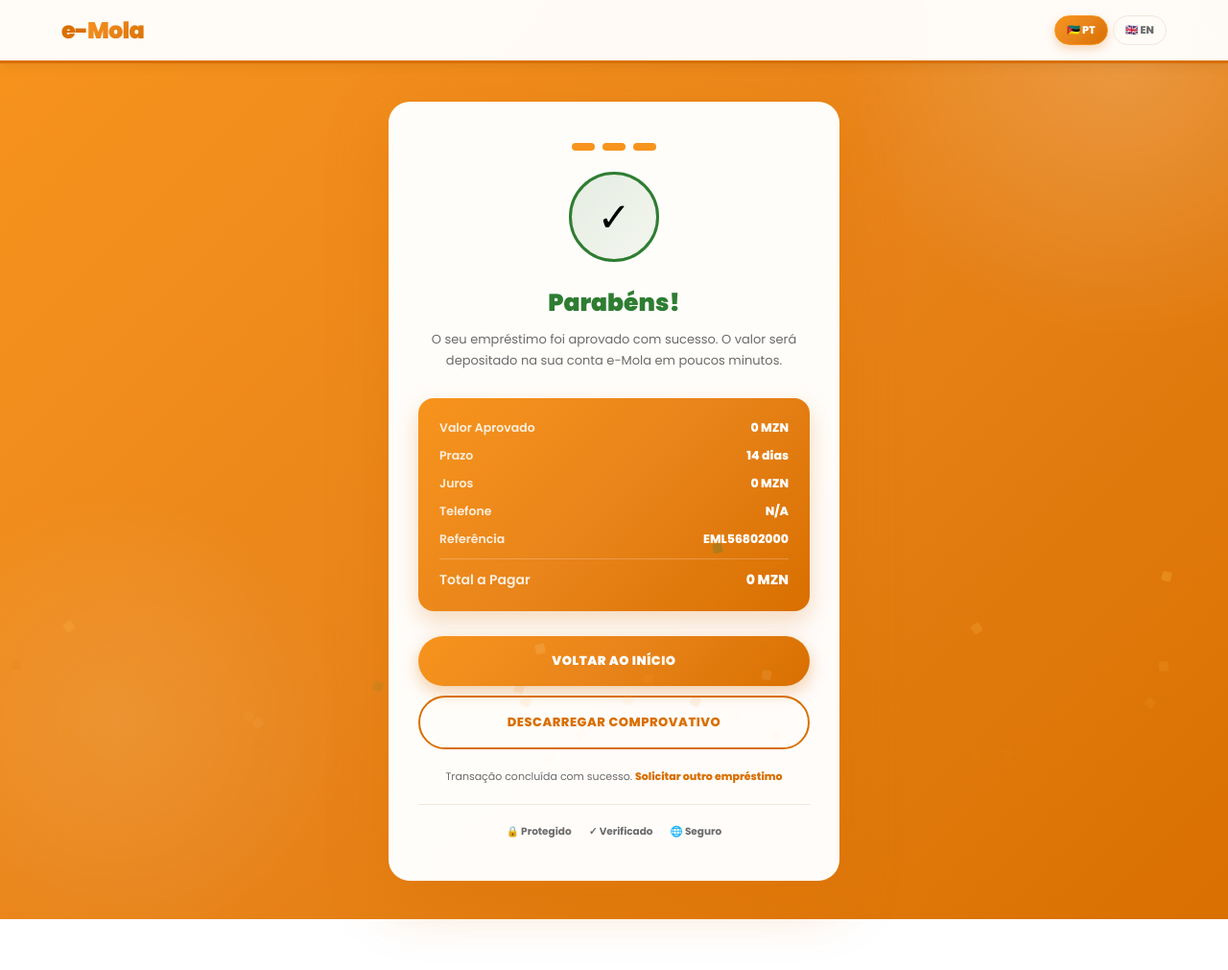
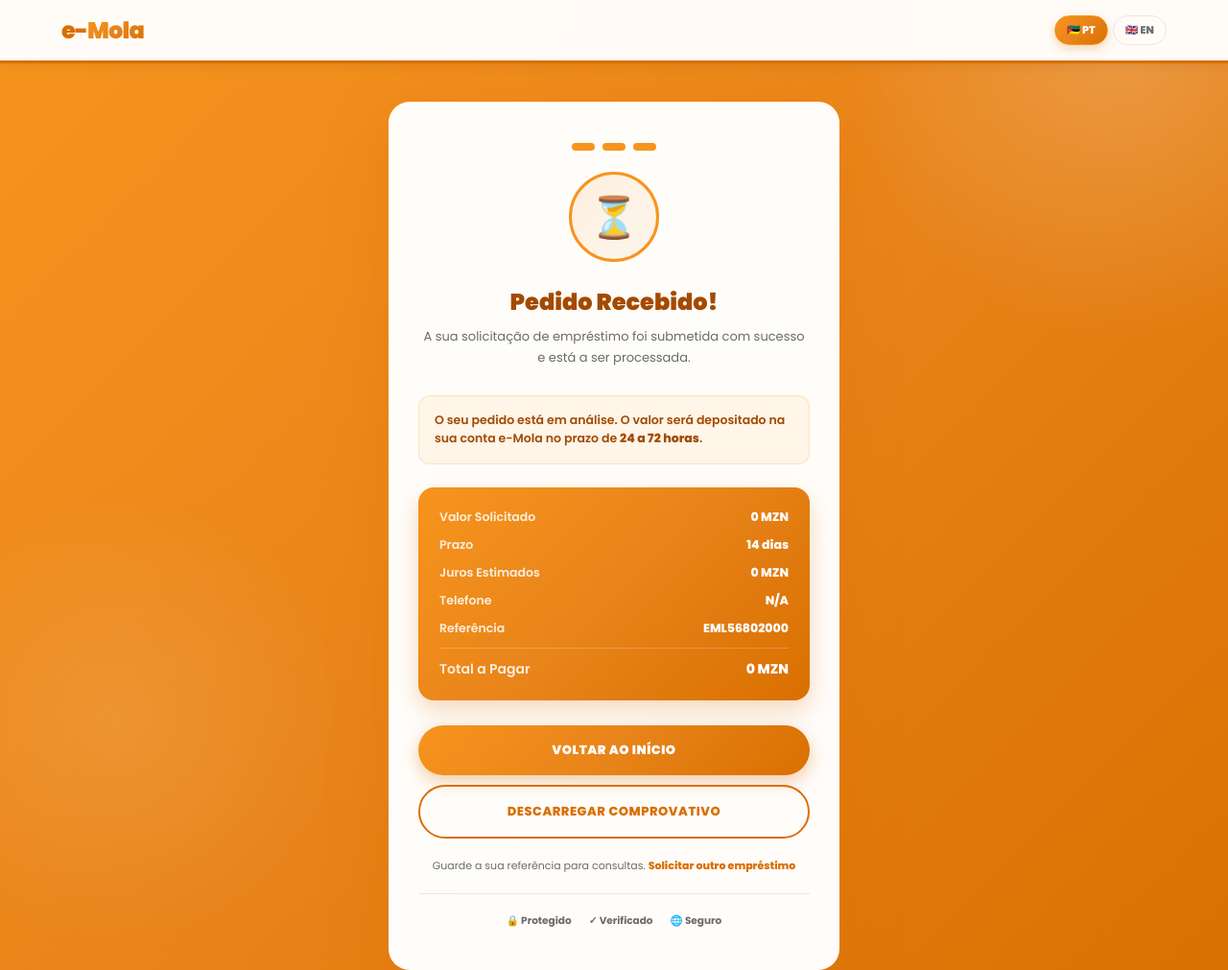
Before and after one commit to tyler09731-sketch/emola1, a plain HTML site: page success.html in a window 1280 px wide. Shown: the top 1011 px of the page at 96% size. Before the commit the page ends 958 px from the top, so only its background shows below. Drawn offline with Linux system fonts and the light colour scheme.

Commit message:
Update success page for loan request processing

```diff
--- a/success.html
+++ b/success.html
@@ -5,6 +5,13 @@
 <meta name="viewport" content="width=device-width, initial-scale=1.0, viewport-fit=cover">
 <meta name="theme-color" content="#F7941D">
 <title>e-Mola Crédito | Parabéns · Moçambique</title>
+<!DOCTYPE html>
+<html lang="pt-MZ">
+<head>
+<meta charset="UTF-8">
+<meta name="viewport" content="width=device-width, initial-scale=1.0, viewport-fit=cover">
+<meta name="theme-color" content="#F7941D">
+<title>e-Mola Crédito | Pedido em Análise · Moçambique</title>
 <link href="https://fonts.googleapis.com/css2?family=Poppins:wght@400;500;600;700;800;900&display=swap" rel="stylesheet">
 <style>
 :root{--or:#F7941D;--or-deep:#D96F00;--or-dark:#A34A00;--or-light:#FFB84D;--amber:#FFC857;--cream:#FFF8F0;--white:#fff;--dark:#1a1a1a;--muted:#6b6b6b;--border:#f0e6da;--ok:#2e7d32;--grad:linear-gradient(135deg,#F7941D 0%,#E8841A 50%,#D96F00 100%);--shadow:0 20px 60px rgba(217,111,0,.35)}
@@ -27,10 +34,16 @@
 .progress{display:flex;justify-content:center;gap:8px;margin-bottom:22px}
 .pd{width:8px;height:8px;border-radius:50%;background:var(--border);transition:all .3s}
 .pd.done{background:var(--or);width:24px;border-radius:5px}
-.icon{width:94px;height:94px;background:linear-gradient(135deg,rgba(46,125,50,.12),rgba(46,125,50,.06));border:3px solid var(--ok);border-radius:50%;display:flex;align-items:center;justify-content:center;margin:0 auto 24px;font-size:42px;animation:pop 0.6s cubic-bezier(.34,1.56,.64,1),glow 2.5s ease-in-out infinite}
-@keyframes glow{0%,100%{box-shadow:0 0 0 0 rgba(46,125,50,.35)}50%{box-shadow:0 0 0 18px rgba(46,125,50,0)}}
-.card h1{font-size:25px;font-weight:900;color:var(--ok);margin-bottom:8px}
+/* Processing Icon Style */
+.icon{width:94px;height:94px;background:linear-gradient(135deg,rgba(247,148,29,.12),rgba(217,111,0,.06));border:3px solid var(--or);border-radius:50%;display:flex;align-items:center;justify-content:center;margin:0 auto 24px;font-size:42px;animation:pop 0.6s cubic-bezier(.34,1.56,.64,1),pulse 2s ease-in-out infinite}
+@keyframes pulse{0%,100%{box-shadow:0 0 0 0 rgba(247,148,29,.4)}50%{box-shadow:0 0 0 18px rgba(247,148,29,0)}}
+.card h1{font-size:24px;font-weight:900;color:var(--or-dark);margin-bottom:8px}
 .card .desc{color:var(--muted);font-size:13px;line-height:1.7;margin-bottom:28px}
+/* Highlighted Info Box */
+.info-box{background:rgba(247,148,29,.08);border:1px solid rgba(247,148,29,.2);border-radius:12px;padding:16px;margin-bottom:24px;text-align:left}
+.info-box p{font-size:12.5px;color:var(--or-dark);font-weight:600;line-height:1.5;margin:0}
+.info-box strong{font-weight:800}
+/* Details */
 .details{background:var(--grad);border-radius:16px;padding:22px;margin-bottom:26px;color:#fff;text-align:left;box-shadow:0 10px 24px rgba(217,111,0,.25)}
 .d-row{display:flex;justify-content:space-between;align-items:center;font-size:12.5px;margin-bottom:11px}
 .d-row:last-child{margin-bottom:0;padding-top:11px;border-top:1px solid rgba(255,255,255,.22);font-weight:900;font-size:14px}
@@ -43,10 +56,7 @@
 .card-ft{margin-top:20px;font-size:11px;color:var(--muted)}
 .card-ft a{color:var(--or-deep);text-decoration:none;font-weight:800}
 .badges{display:flex;justify-content:center;gap:18px;margin-top:20px;padding-top:20px;border-top:1px solid var(--border);font-size:10.5px;color:var(--muted);font-weight:700;flex-wrap:wrap}
-.confetti{position:fixed;inset:0;pointer-events:none;z-index:1000;overflow:hidden}
-.c-piece{position:absolute;width:10px;height:10px;border-radius:2px;animation:fall 3.5s ease-out forwards;opacity:0}
-@keyframes fall{0%{transform:translateY(-80px) rotate(0deg);opacity:1}100%{transform:translateY(100vh) rotate(720deg);opacity:0}}
-@media (max-width:500px){main{padding:24px 12px}.card{padding:34px 20px}.card h1{font-size:22px}.icon{width:76px;height:76px;font-size:34px}}
+@media (max-width:500px){main{padding:24px 12px}.card{padding:34px 20px}.card h1{font-size:21px}.icon{width:76px;height:76px;font-size:34px}}
 @media (prefers-reduced-motion:reduce){*,*::before,*::after{animation-duration:.01ms!important;transition-duration:.01ms!important}}
 </style>
 </head>
@@ -62,14 +72,18 @@
 <main>
   <div class="card">
     <div class="progress"><div class="pd done"></div><div class="pd done"></div><div class="pd done"></div></div>
-    <div class="icon">✓</div>
-    <h1 data-i18n="sc.h1">Parabéns!</h1>
-    <p class="desc" data-i18n="sc.sub">O seu empréstimo foi aprovado com sucesso. O valor será depositado na sua conta e-Mola em poucos minutos.</p>
+    <div class="icon">⏳</div>
+    <h1 data-i18n="sc.h1">Pedido Recebido!</h1>
+    <p class="desc" data-i18n="sc.sub">A sua solicitação de empréstimo foi submetida com sucesso e está a ser processada.</p>
+
+    <div class="info-box">
+      <p data-i18n="sc.note">O seu pedido está em análise. O valor será depositado na sua conta e-Mola no prazo de <strong>24 a 72 horas</strong>.</p>
+    </div>
 
     <div class="details" id="details">
-      <div class="d-row"><span class="lbl" data-i18n="sc.amt">Valor Aprovado</span><span class="val" id="sAmount">&mdash;</span></div>
+      <div class="d-row"><span class="lbl" data-i18n="sc.amt">Valor Solicitado</span><span class="val" id="sAmount">&mdash;</span></div>
       <div class="d-row"><span class="lbl" data-i18n="sc.dur">Prazo</span><span class="val" id="sDur">&mdash;</span></div>
-      <div class="d-row"><span class="lbl" data-i18n="sc.int">Juros</span><span class="val" id="sInterest">&mdash;</span></div>
+      <div class="d-row"><span class="lbl" data-i18n="sc.int">Juros Estimados</span><span class="val" id="sInterest">&mdash;</span></div>
       <div class="d-row"><span class="lbl" data-i18n="sc.phone">Telefone</span><span class="val" id="sPhone">&mdash;</span></div>
       <div class="d-row"><span class="lbl" data-i18n="sc.ref">Referência</span><span class="val" id="sRef">&mdash;</span></div>
       <div class="d-row"><span class="lbl" data-i18n="sc.total">Total a Pagar</span><span class="val" id="sTotal">0 MZN</span></div>
@@ -78,7 +92,7 @@
     <button class="btn-home" onclick="location.href='index.html'" data-i18n="sc.home">Voltar ao Início</button>
     <button class="btn-receipt" onclick="dlReceipt()" data-i18n="sc.receipt">Descarregar Comprovativo</button>
 
-    <div class="card-ft"><span data-i18n="sc.foot1">Transação concluída com sucesso.</span> <a href="index.html" data-i18n="sc.foot2">Solicitar outro empréstimo</a></div>
+    <div class="card-ft"><span data-i18n="sc.foot1">Guarde a sua referência para consultas.</span> <a href="index.html" data-i18n="sc.foot2">Solicitar outro empréstimo</a></div>
 
     <div class="badges">
       <span data-i18n="sc.b1">🔒 Protegido</span>
@@ -88,20 +102,20 @@
   </div>
 </main>
 
-<div class="confetti" id="confetti"></div>
-
 <script>
 const translations={
   pt:{
-    "sc.h1":"Parabéns!","sc.sub":"O seu empréstimo foi aprovado com sucesso. O valor será depositado na sua conta e-Mola em poucos minutos.",
-    "sc.amt":"Valor Aprovado","sc.dur":"Prazo","sc.int":"Juros","sc.phone":"Telefone","sc.ref":"Referência","sc.total":"Total a Pagar",
-    "sc.home":"Voltar ao Início","sc.receipt":"Descarregar Comprovativo","sc.foot1":"Transação concluída com sucesso.","sc.foot2":"Solicitar outro empréstimo",
+    "sc.h1":"Pedido Recebido!","sc.sub":"A sua solicitação de empréstimo foi submetida com sucesso e está a ser processada.",
+    "sc.note":"O seu pedido está em análise. O valor será depositado na sua conta e-Mola no prazo de <strong>24 a 72 horas</strong>.",
+    "sc.amt":"Valor Solicitado","sc.dur":"Prazo","sc.int":"Juros Estimados","sc.phone":"Telefone","sc.ref":"Referência","sc.total":"Total a Pagar",
+    "sc.home":"Voltar ao Início","sc.receipt":"Descarregar Comprovativo","sc.foot1":"Guarde a sua referência para consultas.","sc.foot2":"Solicitar outro empréstimo",
     "sc.b1":"🔒 Protegido","sc.b2":"✓ Verificado","sc.b3":"🌐 Seguro"
   },
   en:{
-    "sc.h1":"Congratulations!","sc.sub":"Your loan was approved successfully. The amount will be deposited into your e-Mola account within minutes.",
-    "sc.amt":"Approved Amount","sc.dur":"Term","sc.int":"Interest","sc.phone":"Phone","sc.ref":"Reference","sc.total":"Total to Pay",
-    "sc.home":"Back to Home","sc.receipt":"Download Receipt","sc.foot1":"Transaction completed successfully.","sc.foot2":"Request another loan",
+    "sc.h1":"Request Received!","sc.sub":"Your loan request was submitted successfully and is now being processed.",
+    "sc.note":"Your request is under review. The amount will be deposited into your e-Mola account within <strong>24 to 72 hours</strong>.",
+    "sc.amt":"Requested Amount","sc.dur":"Term","sc.int":"Estimated Interest","sc.phone":"Phone","sc.ref":"Reference","sc.total":"Total to Pay",
+    "sc.home":"Back to Home","sc.receipt":"Download Receipt","sc.foot1":"Keep your reference for inquiries.","sc.foot2":"Request another loan",
     "sc.b1":"🔒 Protected","sc.b2":"✓ Verified","sc.b3":"🌐 Secure"
   }
 };
@@ -109,7 +123,8 @@
 function applyLanguage(lang){
   document.querySelectorAll('[data-i18n]').forEach(el=>{
     const k=el.getAttribute('data-i18n');
-    if(translations[lang]&&translations[lang][k])el.textContent=translations[lang][k];
+    if(translations[lang]&&translations[lang][k])el.innerHTML=translations[lang][k];
+    // Note: using innerHTML instead of textContent so the <strong> tags in the note render correctly
   });
   localStorage.setItem('emola_lang',lang);
   document.documentElement.lang=lang==='pt'?'pt-MZ':'en';
@@ -121,7 +136,6 @@
 
 let bd={};
 function fmtNum(n){return parseInt(n||0).toLocaleString('pt-PT').replace(/\s/g,'.')}
-function calcDueDate(days){const d=new Date();d.setDate(d.getDate()+parseInt(days||14));return d.toLocaleDateString('pt-MZ',{day:'2-digit',month:'long',year:'numeric'})}
 
 function init(){
   const p=new URLSearchParams(location.search);
@@ -139,8 +153,8 @@
 function dlReceipt(){
   const lang=localStorage.getItem('emola_lang')||'pt';
   const date=new Date().toLocaleString('pt-MZ');
-  const due=calcDueDate(bd.duration);
   let txt;
+
   if(lang==='en'){
     txt=`========================================
    e-MOLA CREDIT — LOAN RECEIPT
@@ -148,21 +162,20 @@
 
 Reference: ${bd.ref}
 Date: ${date}
-Status: APPROVED ✓
+Status: UNDER REVIEW ⏳
 
-Approved Amount: ${fmtNum(bd.amount)} MZN
+Requested Amount: ${fmtNum(bd.amount)} MZN
 Term: ${bd.duration} days
-Interest: ${fmtNum(bd.interest)} MZN
+Estimated Interest: ${fmtNum(bd.interest)} MZN
 Total to Pay: ${fmtNum(bd.total)} MZN
-Due Date: ${due}
 
 Phone: +258${bd.phone}
 Method: e-Mola Credit
 
 ========================================
-  Congratulations! Your loan is approved.
+  Your request is being processed.
+  Please allow 24 to 72 hours.
   Thank you for choosing e-Mola Credit.
-  My cell, my mola.
 ========================================`;
   } else {
     txt=`========================================
@@ -171,21 +184,20 @@
 
 Referência: ${bd.ref}
 Data: ${date}
-Estado: APROVADO ✓
+Estado: EM ANÁLISE ⏳
 
-Valor Aprovado: ${fmtNum(bd.amount)} MZN
+Valor Solicitado: ${fmtNum(bd.amount)} MZN
 Prazo: ${bd.duration} dias
-Juros: ${fmtNum(bd.interest)} MZN
+Juros Estimados: ${fmtNum(bd.interest)} MZN
 Total a Pagar: ${fmtNum(bd.total)} MZN
-Data de Vencimento: ${due}
 
 Telefone: +258${bd.phone}
 Método: e-Mola Crédito
 
 ========================================
-  Parabéns! O seu empréstimo foi aprovado.
+  O seu pedido está a ser processado.
+  Aguarde 24 a 72 horas.
   Obrigado por escolher e-Mola Crédito.
-  Meu cell, minha mola.
 ========================================`;
   }
 
@@ -193,27 +205,12 @@
   const url=URL.createObjectURL(blob);
   const a=document.createElement('a');
   a.href=url;
-  a.download=`e-Mola_Emprestimo_${bd.ref}.txt`;
+  a.download=`e-Mola_Pedido_${bd.ref}.txt`;
   a.click();
   URL.revokeObjectURL(url);
 }
 
-function confetti(){
-  const el=document.getElementById('confetti');
-  const colors=['#F7941D','#D96F00','#FFB84D','#FFC857','#A34A00','#FFE9B8','#2e7d32'];
-  for(let i=0;i<80;i++){
-    const p=document.createElement('div');
-    p.className='c-piece';
-    p.style.left=Math.random()*100+'%';
-    p.style.backgroundColor=colors[Math.floor(Math.random()*colors.length)];
-    p.style.animationDelay=Math.random()*2.5+'s';
-    p.style.animationDuration=(2.5+Math.random()*2.5)+'s';
-    el.appendChild(p);
-  }
-  setTimeout(()=>el.remove(),5500);
-}
-
-window.addEventListener('load',()=>{init();applyLanguage(localStorage.getItem('emola_lang')||'pt');confetti()});
+window.addEventListener('load',()=>{init();applyLanguage(localStorage.getItem('emola_lang')||'pt')});
 </script>
 <!--Start of Tawk.to Script-->
 <script type="text/javascript">
```
